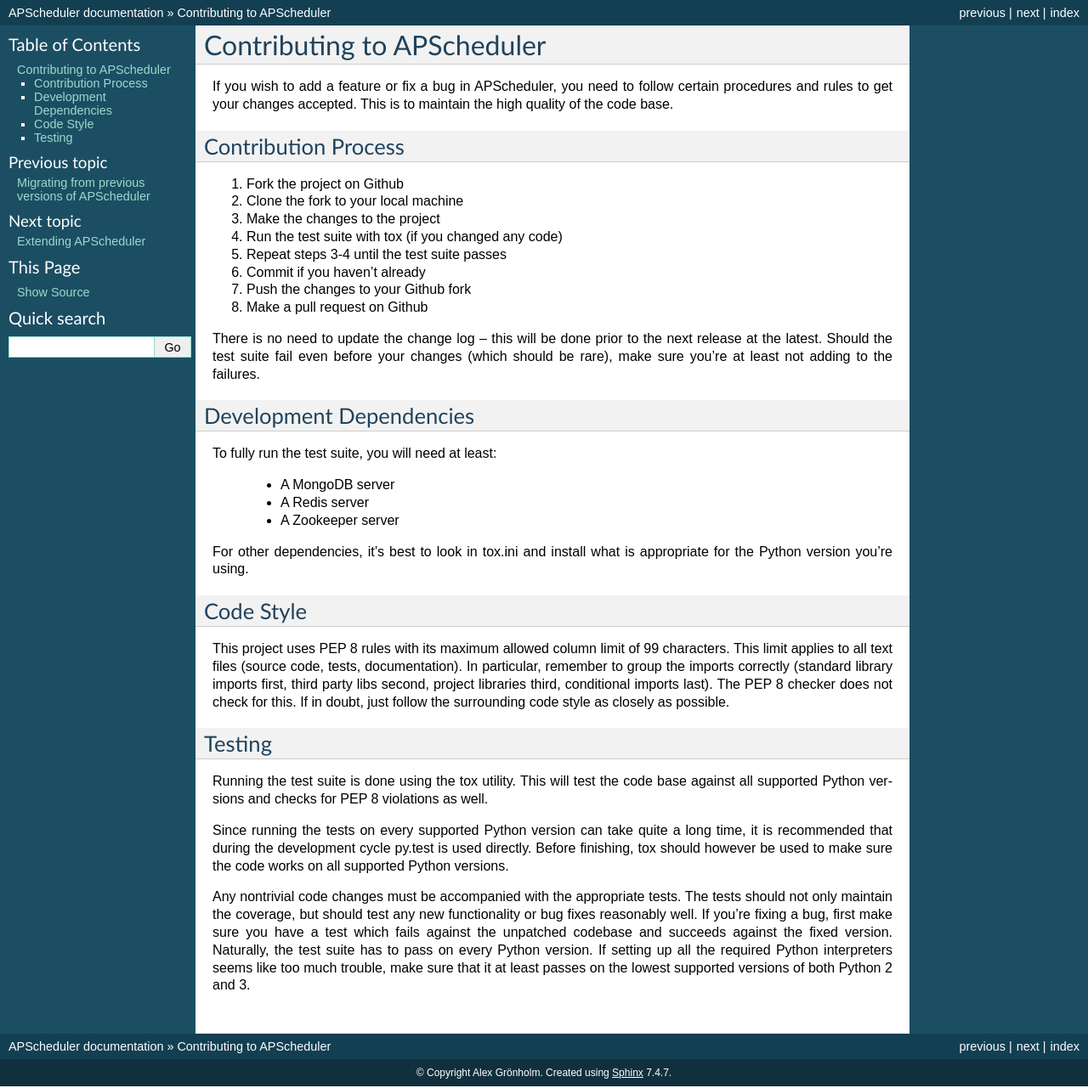
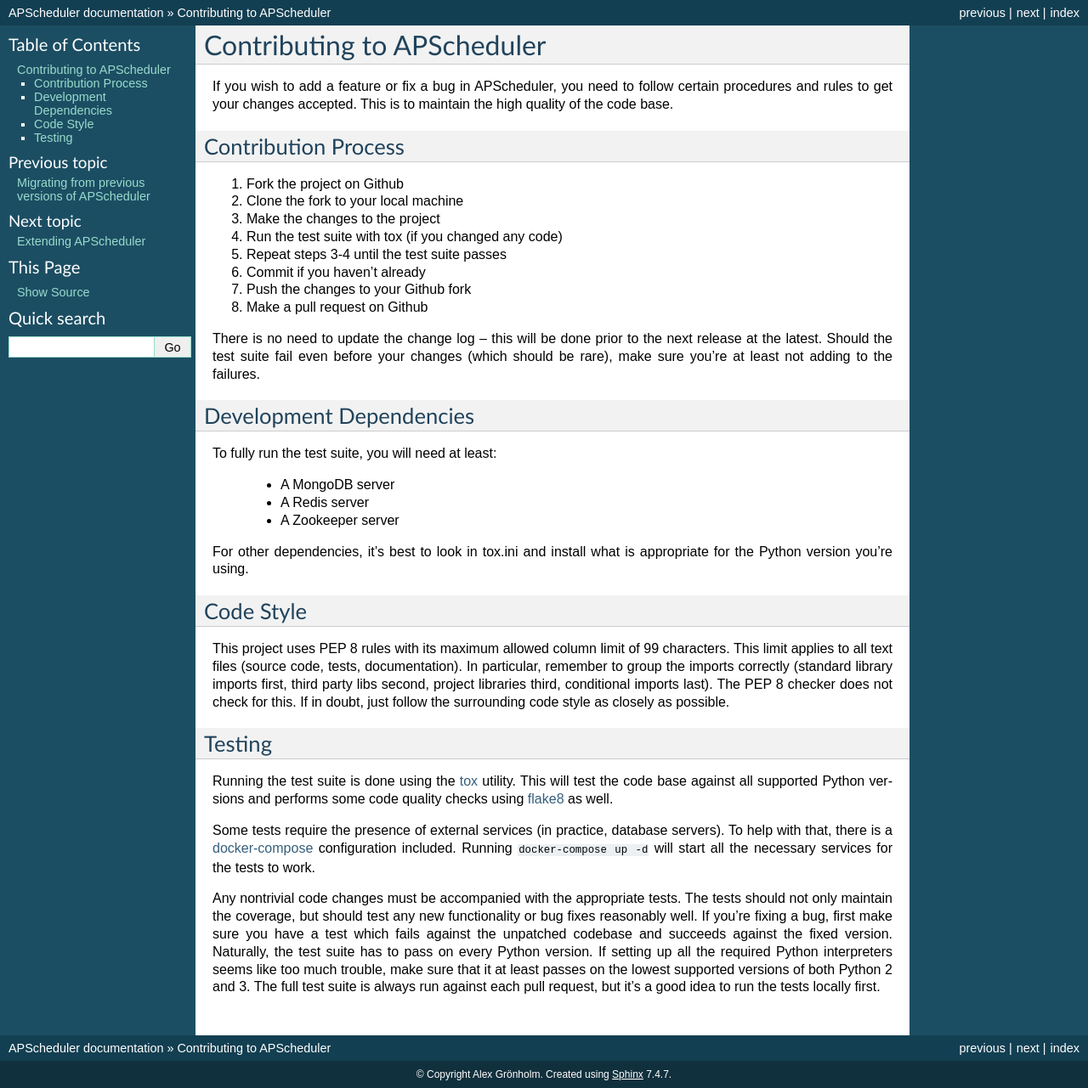
Before and after one commit to agronholm/apscheduler, a Sphinx documentation site: the page built from docs/contributing.rst, in a window 1280 px wide. Shown: the whole page at 85% size. Built offline with Sphinx 7.4.7, drawn with Linux system fonts in a browser that asks for light colours.

Commit message:
Added docker-compose configuration to facilitate testing

```diff
--- a/docs/contributing.rst
+++ b/docs/contributing.rst
@@ -49,16 +49,21 @@
 Testing
 =======
 
-Running the test suite is done using the tox utility. This will test the code base against all
-supported Python versions and checks for PEP 8 violations as well.
+Running the test suite is done using the tox_ utility. This will test the code base against all
+supported Python versions and performs some code quality checks using flake8_ as well.
 
-Since running the tests on every supported Python version can take quite a long time, it is
-recommended that during the development cycle py.test is used directly. Before finishing, tox
-should however be used to make sure the code works on all supported Python versions.
+Some tests require the presence of external services (in practice, database servers). To help with
+that, there is a docker-compose_ configuration included. Running ``docker-compose up -d`` will
+start all the necessary services for the tests to work.
 
-Any nontrivial code changes must be accompanied with the appropriate tests.
-The tests should not only maintain the coverage, but should test any new functionality or bug fixes
-reasonably well. If you're fixing a bug, first make sure you have a test which fails against the
-unpatched codebase and succeeds against the fixed version. Naturally, the test suite has to pass on
-every Python version. If setting up all the required Python interpreters seems like too much
-trouble, make sure that it at least passes on the lowest supported versions of both Python 2 and 3.
+Any nontrivial code changes must be accompanied with the appropriate tests. The tests should not
+only maintain the coverage, but should test any new functionality or bug fixes reasonably well.
+If you're fixing a bug, first make sure you have a test which fails against the unpatched codebase
+and succeeds against the fixed version. Naturally, the test suite has to pass on every Python
+version. If setting up all the required Python interpreters seems like too much trouble, make sure
+that it at least passes on the lowest supported versions of both Python 2 and 3. The full test
+suite is always run against each pull request, but it's a good idea to run the tests locally first.
+
+.. _tox: https://tox.readthedocs.io/
+.. _flake8: http://flake8.pycqa.org/
+.. _docker-compose: https://docs.docker.com/compose/
```
Also changed, not shown: docker-compose.yml (added, +21 -0 lines), .travis.yml.
